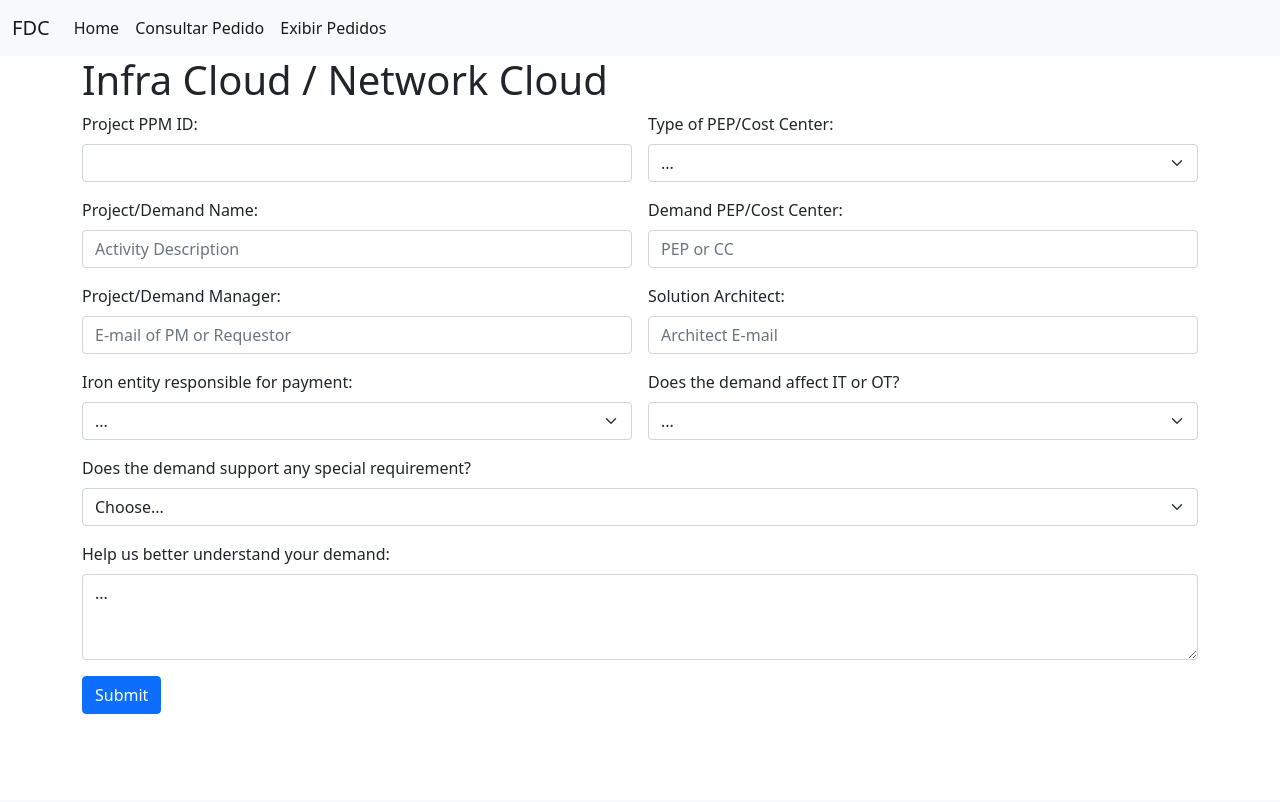
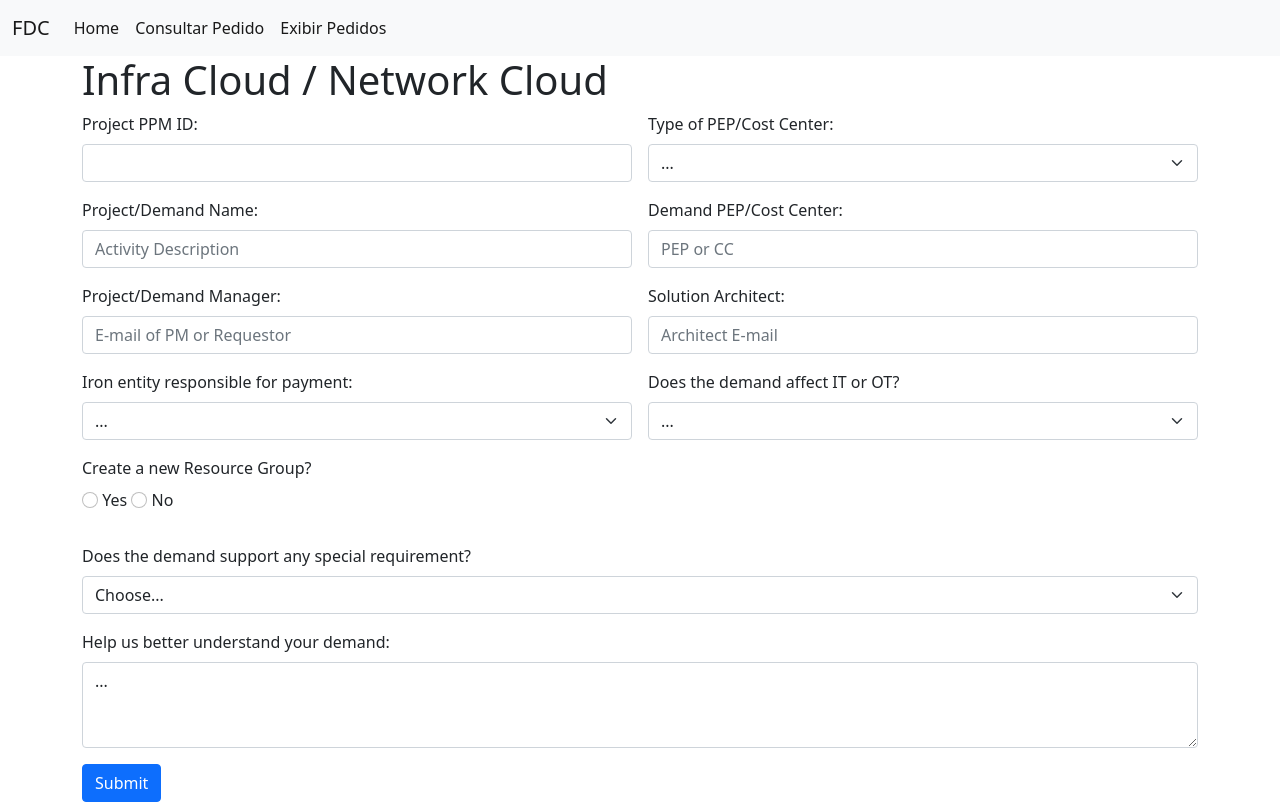
Before and after one commit to RicardoGoncal/fdc-python-flask, a Flask app: template cloud/templates/cloud/cloud_view.html in a window 1280 px wide. Before the commit the page ends 714 px from the top, so only its background shows below. Run offline with Flask 3, Linux system fonts and the light colour scheme; the template is opened without the code that fills it, so the values that code supplies are empty.

Commit message:
Update Cloud View

```diff
--- a/cloud/templates/cloud/cloud_view.html
+++ b/cloud/templates/cloud/cloud_view.html
@@ -13,6 +13,7 @@
 {% block content %}
     <h1 class="container center-form">Infra Cloud / Network Cloud</h1>
 
+    <!-- Inicio da parte de dados comuns dos usuarios -->
     <div class="container center-form">
         <form action="/processar_form" method="POST" class="row g-3">
             <div class="col-md-6">
@@ -39,7 +40,7 @@
                 <label for="inputManager" class="form-label">Project/Demand Manager: </label>
                 <input type="text" class="form-control" id="inputManager" placeholder="E-mail of PM or Requestor">
             </div>
-             <div class="col-md-6">
+            <div class="col-md-6">
                 <label for="inputArchitect" class="form-label">Solution Architect: </label>
                 <input type="text" class="form-control" id="inputArchitect" placeholder="Architect E-mail">
             </div>
@@ -59,6 +60,35 @@
                 <option>OT</option>
                 </select>
             </div>
+            <!-- Fim dados comuns dos usuarios -->
+            <!-- Inicio da parte de dados para area de Cloud -->
+            <div class="container">
+                <label for="labelcheckbox" class="form-label">Create a new Resource Group?</label><br>
+                <input class="form-check-input" type="radio" id="radioRgYes" name="choice" value="Yes">
+                <label class="form-check-label" for="radioRgYes">
+                    Yes
+                </label>
+                <input class="form-check-input" type="radio" id="radioRgNo" name="choice" value="No">
+                <label class="form-check-label" for="radioRgNo">
+                    No
+                </label>
+            </div>
+
+
+            <!-- De acordo com a escolha do Radio Button o HTML vai mudar com um script basico em Javascript -->
+            <div id="radioRgResult" class="mt-3">
+                <!-- Aqui o script dinamico vai alocar o codigo html para alterar a pagina -->
+            </div>
+
+
+
+
+            <!-- Fim da parte de dados para area de Cloud -->
+
+
+
+
+
             <div class="col-12">
                 <label for="inputSpecialReq" class="form-label">Does the demand support any special requirement?</label>
                 <select id="inputSpecialReq" class="form-select">
@@ -79,4 +109,39 @@
         </form>
     </div>
 
+
+    <script>
+        const choiceRadios = document.querySelectorAll('input[name="choice"]');
+        const resultDiv = document.getElementById('radioRgResult');
+
+        choiceRadios.forEach(radio => {
+            radio.addEventListener('change', () => {
+                resultDiv.innerHTML = ''; // Limpa o conteúdo anterior
+
+                if (radio.value === 'Yes'){
+
+                    // Criacao do label
+                    const label = document.createElement('label');
+                    label.textContent = 'E-mails of users that need access to the new Resource Group: '
+
+                    // Criacao do campo
+                    const inputField = document.createElement('input');
+                    inputField.setAttribute('id', 'inputNeedUsersAccess')
+                    inputField.setAttribute('type', 'text');
+                    inputField.setAttribute('class', 'form-control');
+                    inputField.setAttribute('placeholder', 'Put all the e-mails separeted by commas (,)');
+                    resultDiv.appendChild(label);
+                    resultDiv.appendChild(inputField);
+                }else if (radio.value === 'No') {
+                    resultDiv.innerHTML = '<p> Voce escolheu nao.</p>'
+                }
+            })
+        })
+    </script>
+
+<!-- <div class="col-12">
+    <label for="inputNeedUsersAccess" class="form-label">Emails of users that need access to the new Resource Group: </label>
+    <input type="text" class="form-control" id="inputNeedUsersAccess" placeholder="Put all the e-mails separeted by commas (,)">
+</div> -->
+
 {% endblock %}
```
